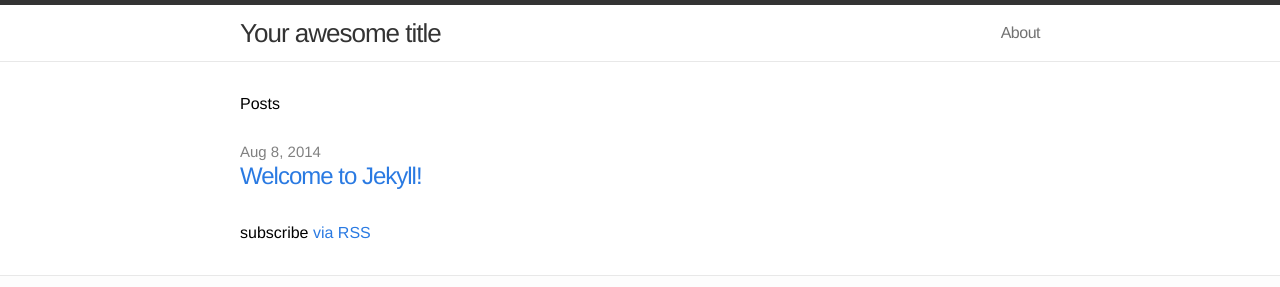
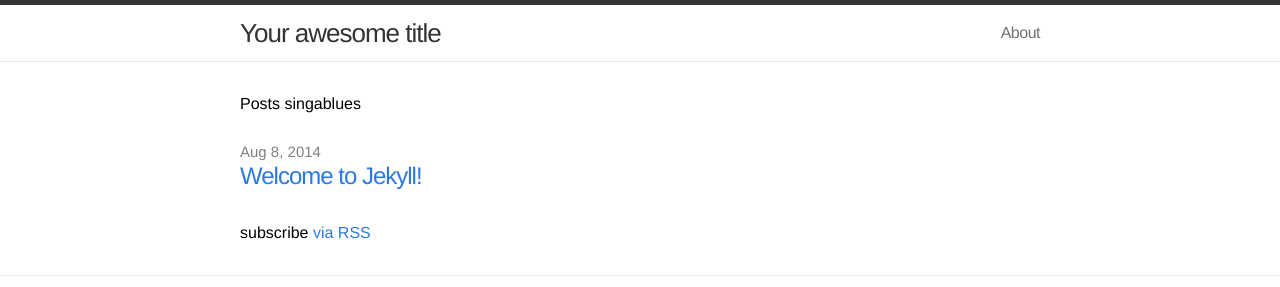
Before and after one commit to herbautmax/herbautmax.github.io, a Jekyll site: the page built from index.html, in a window 1280 px wide. Shown: the top 287 px of the page. Built offline with Jekyll 4.4.1, drawn with Linux system fonts in a browser that asks for light colours.

```diff
--- a/index.html
+++ b/index.html
@@ -4,7 +4,7 @@ layout: default
 
 <div class="home">
 
-  <h1>Posts</h1>
+  <h1>Posts singablues</h1>
 
   <ul class="posts">
     {% for post in site.posts %}
```
